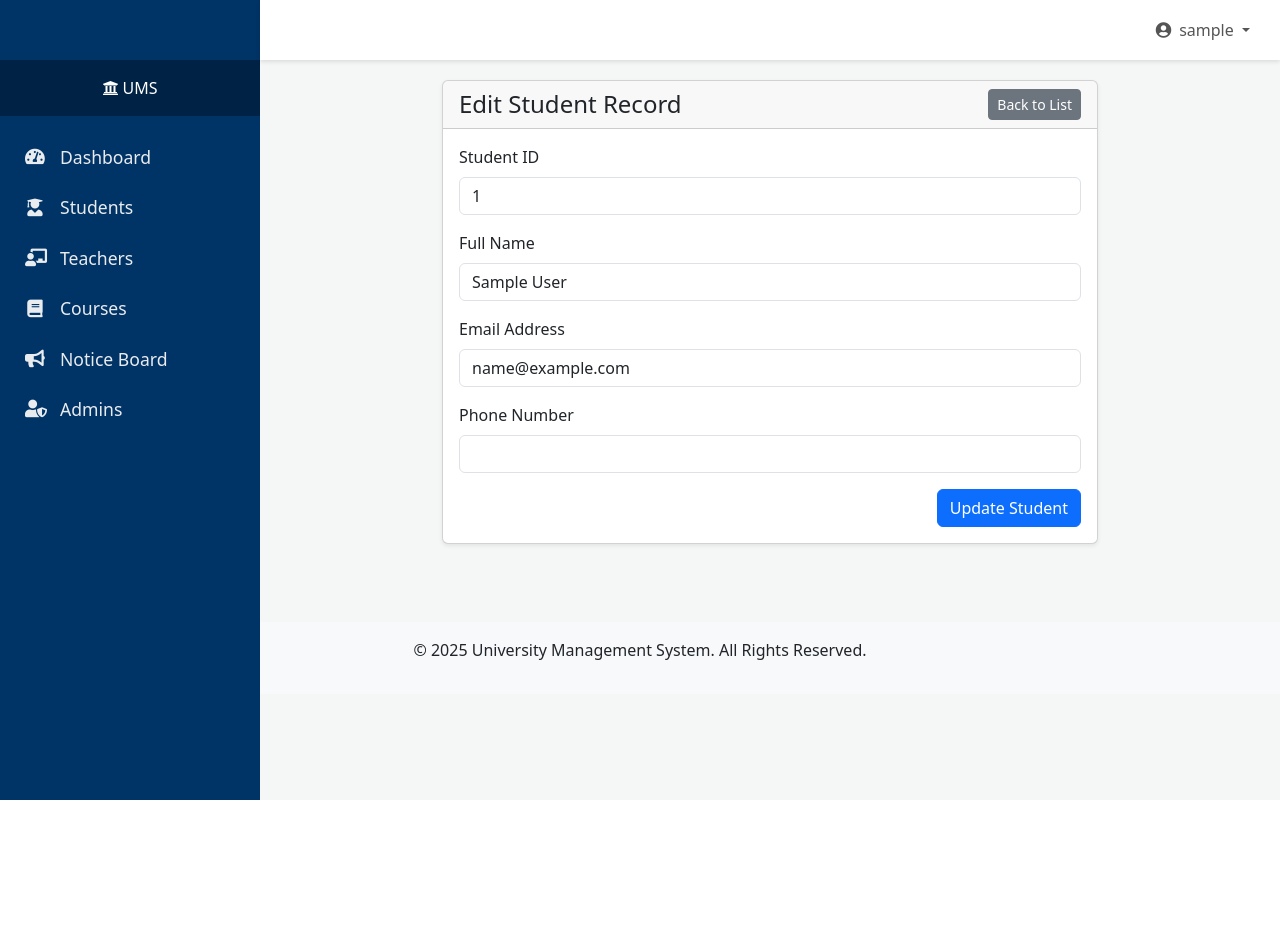
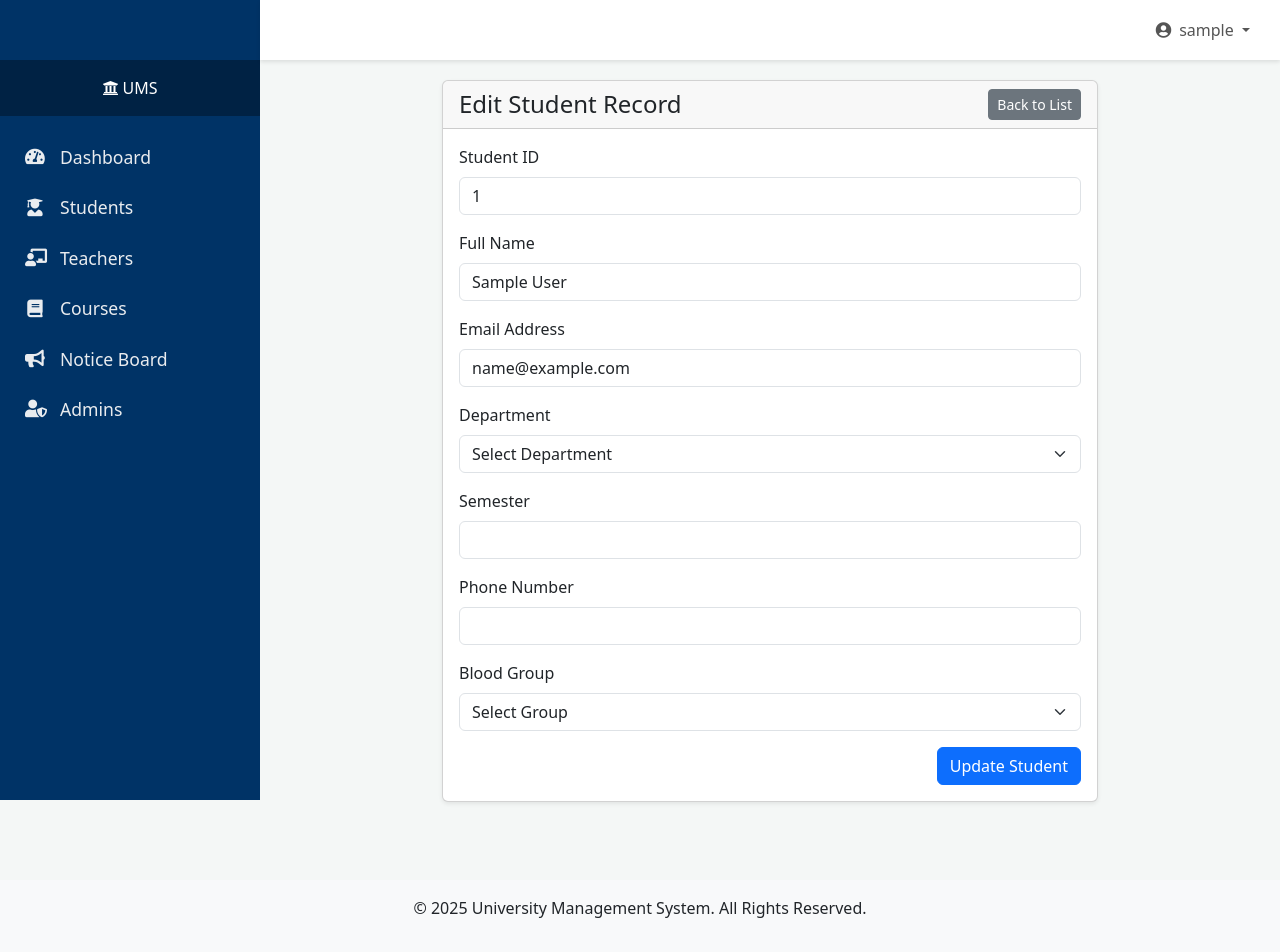
Before and after one commit to Masum8823/university-management-system, a PHP site: page /edit_student.php?id=1 in a window 1280 px wide. Before the commit the page ends 800 px from the top, so only its background shows below. Run offline with PHP 8.4, Linux system fonts and the light colour scheme; the visitor is signed in with stand-in values (Sample User, id 1).

Commit message:
edit_student.php

```diff
--- a/edit_student.php
+++ b/edit_student.php
@@ -95,9 +95,37 @@ $conn->close();
                         <label for="email" class="form-label">Email Address</label>
                         <input type="email" class="form-control" id="email" name="email" value="<?php echo htmlspecialchars($email); ?>" required>
                     </div>
+                     <div class="mb-3">
+                        <label for="department" class="form-label">Department</label>
+                        <select class="form-select" name="department" required>
+                            <option value="">Select Department</option>
+                            <option value="CSE">Computer Science & Engineering</option>
+                            <option value="EEE">Electrical & Electronic Engineering</option>
+                            <option value="BBA">Business Administration</option>
+                            <option value="CE">Civil Engineering</option>
+                        </select>
+                    </div>
+                    <div class="mb-3">
+                        <label for="semester" class="form-label">Semester</label>
+                        <input type="number" class="form-control" name="semester" min="1" max="8" required>
+                    </div>
                     <div class="mb-3">
                         <label for="phone" class="form-label">Phone Number</label>
                         <input type="text" class="form-control" id="phone" name="phone" value="<?php echo htmlspecialchars($phone); ?>">
+                    </div>
+                     <div class="mb-3">
+                        <label for="blood_group" class="form-label">Blood Group</label>
+                        <select class="form-select" name="blood_group" required>
+                            <option value="">Select Group</option>
+                            <option value="A+">A+</option>
+                            <option value="A-">A-</option>
+                            <option value="B+">B+</option>
+                            <option value="B-">B-</option>
+                            <option value="O+">O+</option>
+                            <option value="O-">O-</option>
+                            <option value="AB+">AB+</option>
+                            <option value="AB-">AB-</option>
+                        </select>
                     </div>
                     <div class="text-end">
                         <button type="submit" name="update_student" class="btn btn-primary">Update Student</button>
```
